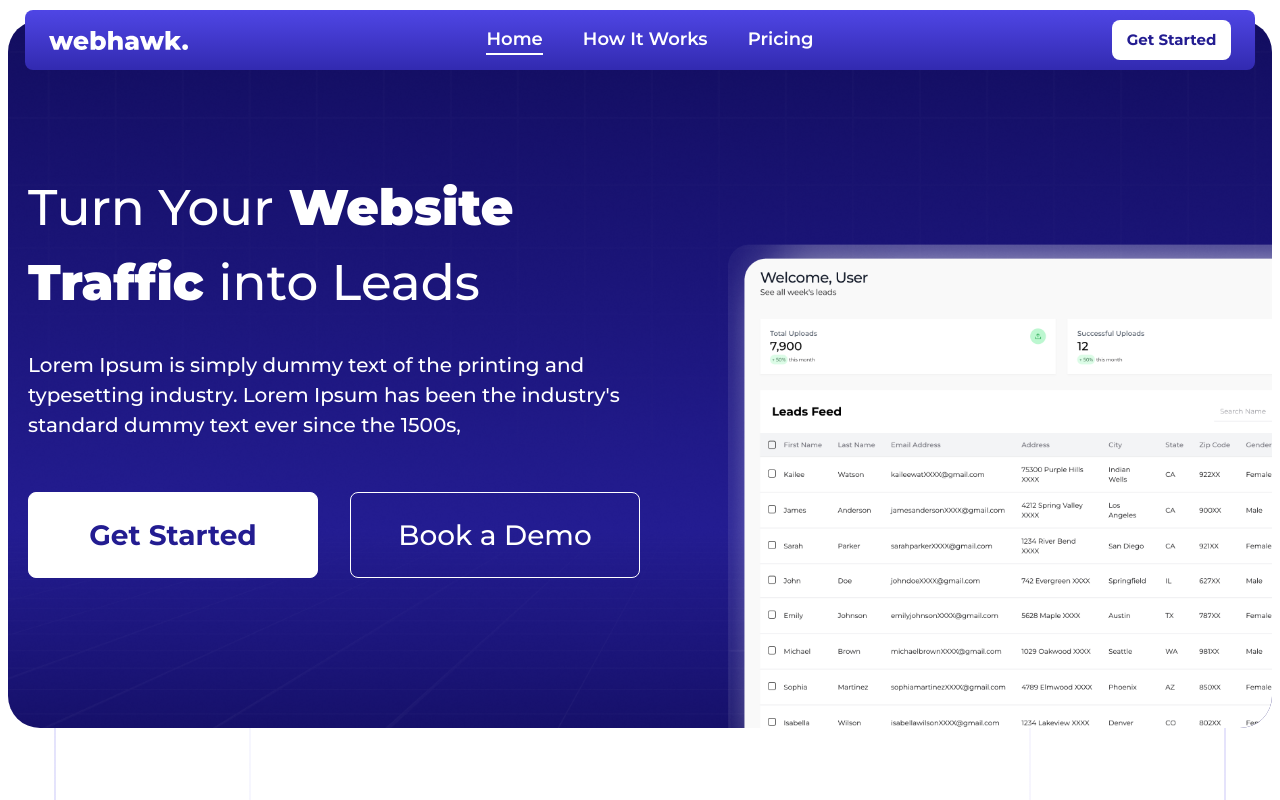
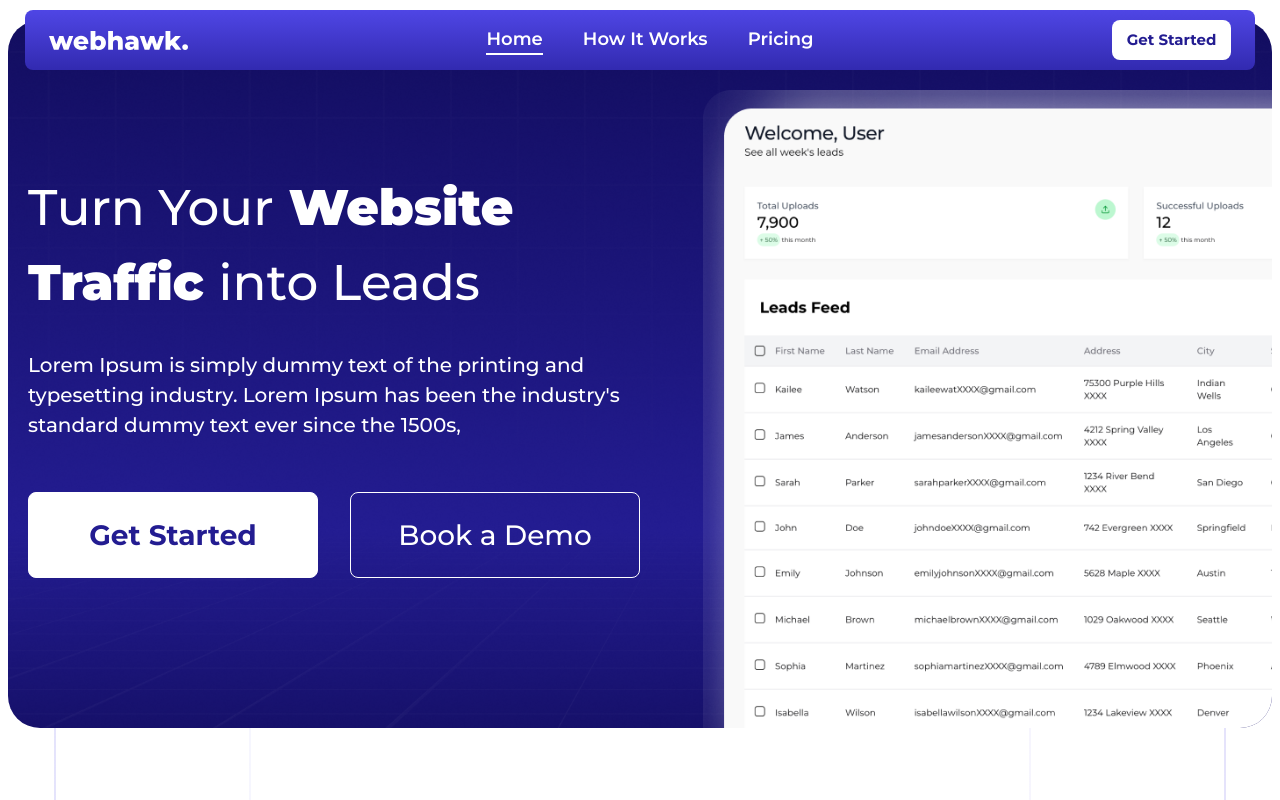
Before and after one commit to TechnoVirtuoso/Web-Hawk-Landing-Page, a Next.js app: page /Landing in a window 1280 px wide. Shown: the top 800 px of the page. Built offline with nearby package versions, Linux system fonts and the light colour scheme.

Commit message:
Image Changed

```diff
--- a/components/layouts/pages/landing/Hero/index.scss
+++ b/components/layouts/pages/landing/Hero/index.scss
@@ -26,11 +26,8 @@
             border-radius: 10px;
         }
         .Landing-Hero-dashboard-bg {
-            right: 0;
-            bottom: 0;
-            @media (max-width: 1830px) {
-                width: 43%;
-            }
+            left: 55%;
+            bottom: -10%;
 
             @include responsive(lg) {
                 display: none;
--- a/components/layouts/pages/landing/Hero/index.tsx
+++ b/components/layouts/pages/landing/Hero/index.tsx
@@ -4,6 +4,7 @@ import Image, { StaticImageData } from "next/image";
 import DashboardImage from "@/assests/images/HeroDashboard.png";
 import Dashboard2 from "@/assests/images/Dashboard2.png";
 import MOBILE_Dashboard2 from "@/assests/images/HERO_MOBILE_DASHBOARD.png";
+import DASHBOARD_FULL_IMAGE_BORDER from "@/assests/images/DASHBOARD_FULL_IMAGE_BORDER.png";
 
 type Props =
     | {
@@ -53,7 +54,7 @@ const Hero: FC<Props> = ({ Background, type }) => {
                                 <>
                                     <img
                                         className="Landing-Hero-dashboard-bg"
-                                        src={DashboardImage.src}
+                                        src={DASHBOARD_FULL_IMAGE_BORDER.src}
                                         style={{
                                             position: "absolute",
                                         }}
```
Also changed, not shown: assests/images/DASHBOARD_FULL_IMAGE_BORDER.png (added).
